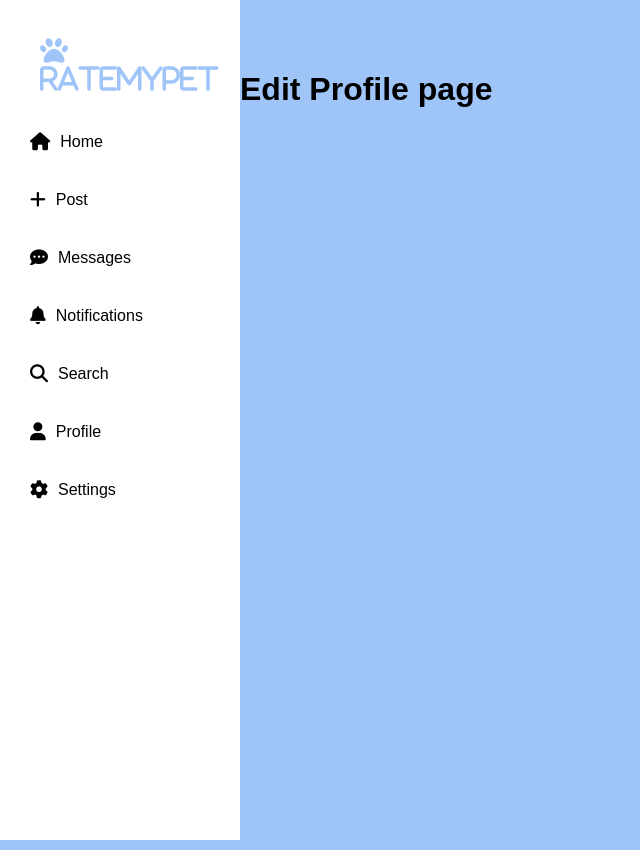
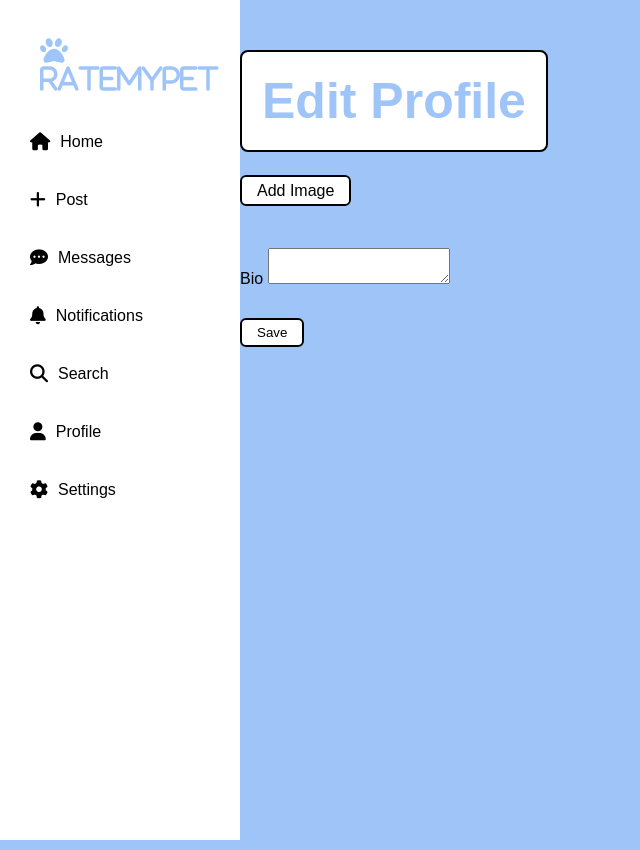
Before and after one commit to sb-fzqk/ratemypet_project, a Django app: page /profile/edit/ in a window 1280 px wide. Shown: the whole page, without its empty margins (0-640 px from the left). Run offline with Django 3.2, Linux system fonts and the light colour scheme; the visitor is signed in with stand-in values (Sample User, id 1).

Commit message:
update edit profile

```diff
--- a/templates/ratemypet/edit.html
+++ b/templates/ratemypet/edit.html
@@ -6,6 +6,49 @@
 {% endblock %}
 
 {% block body_block %}
-<h1>Edit Profile page</h1>
+    <div class="feed">
+        <h1> Edit Profile</h1>
+
+    <form method="add" enctype="multipart/form-data" onsubmit="return validateForm()">
+        {% csrf_token %}
+
+        <div class="upload">
+            <label class="upload-btn">
+                Add Image
+                <input type="file" name="image" id="image-input" hidden>
+            </label>
+
+            <img id="preview" style="display: none; max-width: 250px; margin-top: 15px;">
+
+            <br><br>
+
+        </div>
+
+        <div class="caption">
+            <label>Bio</label>
+            <textarea name="caption" id="caption-input"></textarea>
+        </div>
+
+        <!-- connect it to the database -->
+
+        <button type="submit" class="upload-btn"> Save </button>
+    </form>
+
+    <script>
+        document.getElementById('image-input').addEventListener('change', function(event) {
+            const file = event.target.files[0];
+            if (file) {
+                const reader = new FileReader();
+                reader.onload = function(e) {
+                    const preview = document.getElementById('preview');
+                    preview.src = e.target.result;
+                    preview.style.display = 'block';
+                };
+                reader.readAsDataURL(file);
+            }
+        });
+    </script>
+
+    </div>
 
 {% endblock %}
```
